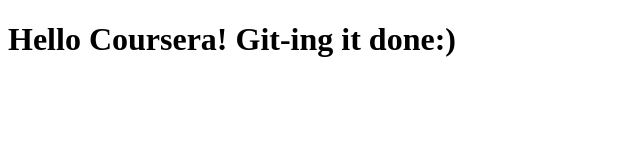
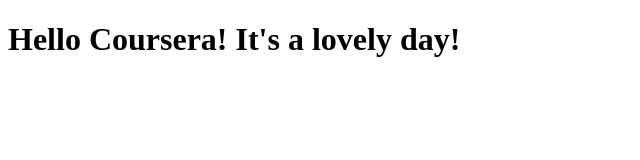
Before and after one commit to 3mmacita/Coursera-Test, a plain HTML site: page site/index.html in a window 1280 px wide. Shown: the whole page, without its empty margins (0-640 px from the left). Drawn offline with Linux system fonts and the light colour scheme.

Commit message:
Update index.html

```diff
--- a/site/index.html
+++ b/site/index.html
@@ -6,6 +6,6 @@
 	<title>Hello Coursera</title>
 </head>
 <body>
-<h1>Hello Coursera! Git-ing it done:)</h1>
+<h1>Hello Coursera! It's a lovely day!</h1>
 </body>
 </html>
```
